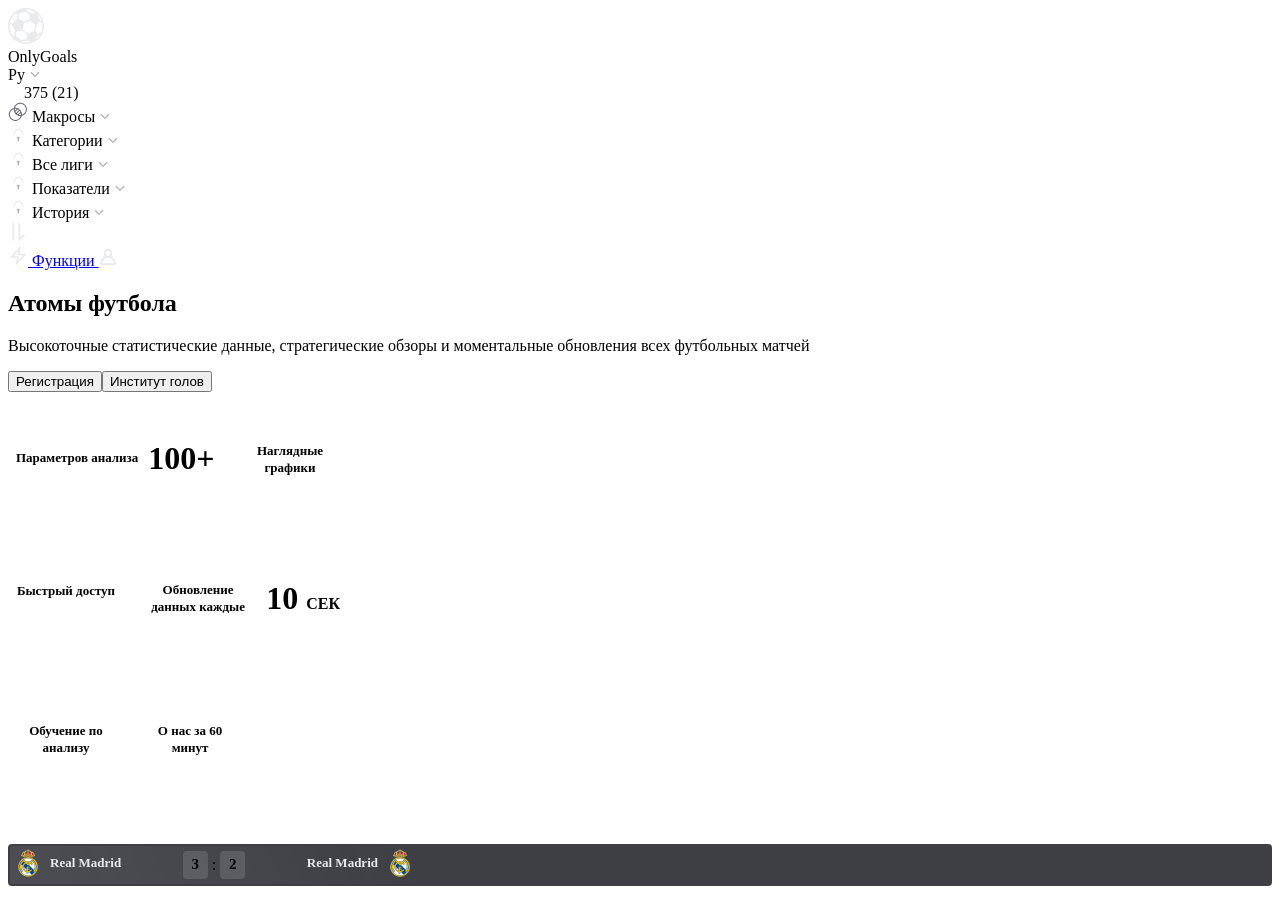
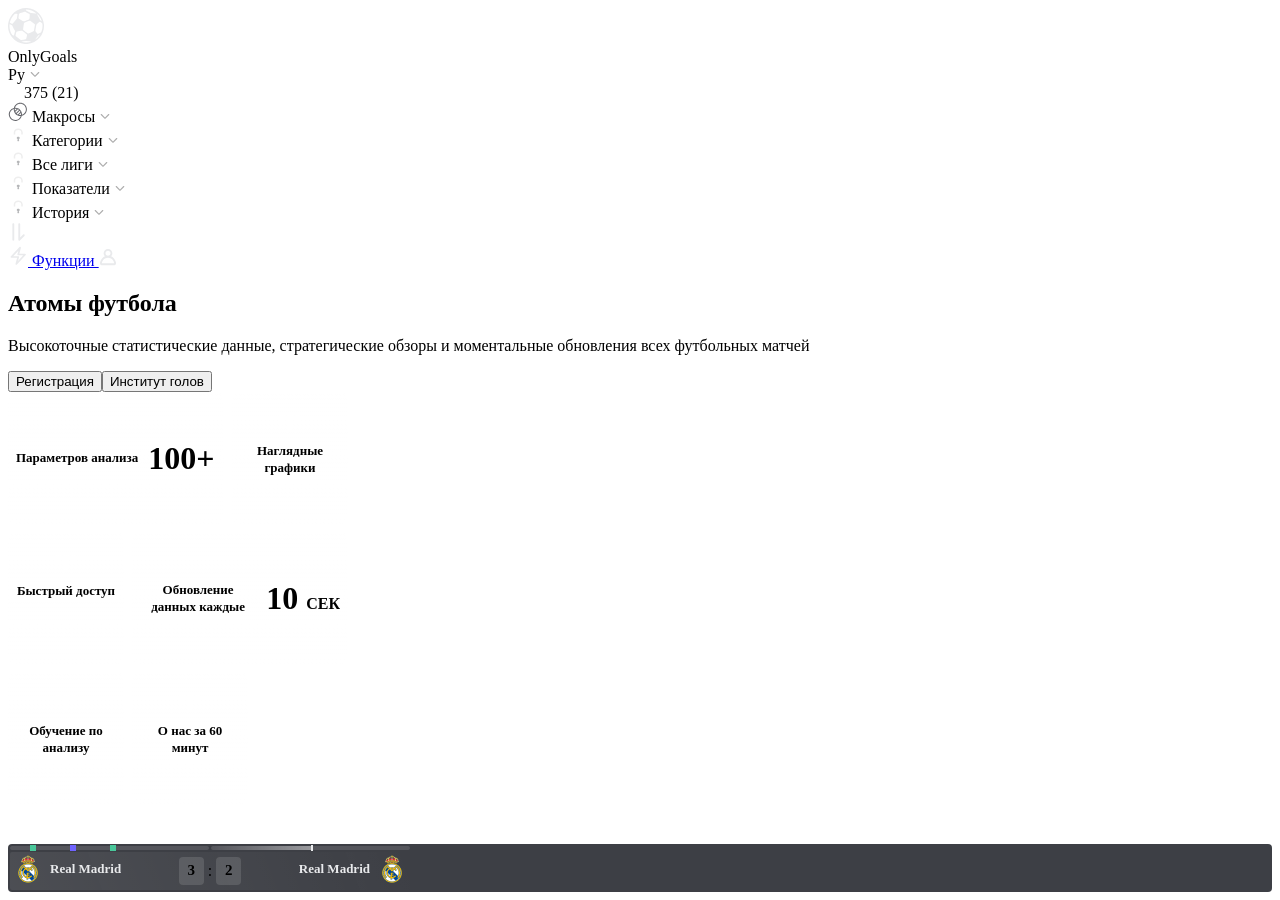
Before and after one commit to gldenis/onlygoals, a Vue app: page / in a window 1280 px wide. Built offline with nearby package versions, Linux system fonts and the light colour scheme; the HTML template or start-up script is replaced by a standard one.

Commit message:
FEAT: add timeline

```diff
--- a/src/pages/index.vue
+++ b/src/pages/index.vue
@@ -50,6 +50,19 @@ import IconCharts from '@/components/icons/hero/IconCharts.vue'
     <section class="games">
       <div class="container">
         <div class="game-card">
+          <div class="game-card__column game-card__column--wide">
+            <div class="game-timeline">
+              <div class="game-timeline__item">
+                <div class="game-timeline__value" style="width: 100%;"></div>
+                <div class="game-timeline__goal game-timeline__goal--team-1" style="left: 10%;"></div>
+                <div class="game-timeline__goal game-timeline__goal--team-2" style="left: 30%;"></div>
+                <div class="game-timeline__goal game-timeline__goal--team-1" style="left: 50%;"></div>
+              </div>
+              <div class="game-timeline__item">
+                <div class="game-timeline__value game-timeline__value--current" style="width: 50%;"></div>
+                <div class="game-timeline__current-time"></div>
+              </div>
+            </div>
             <div class="game-meta">
               <div class="game-meta__part">
                 <div class="game-meta__logo">
@@ -88,6 +101,8 @@ import IconCharts from '@/components/icons/hero/IconCharts.vue'
               </div>
             </div>
           </div>
+
+        </div>
       </div>
 
     </section>
@@ -95,6 +110,68 @@ import IconCharts from '@/components/icons/hero/IconCharts.vue'
 </template>
 
 <style lang="scss" scoped>
+.game-timeline {
+  display: flex;
+  gap: 2px;
+
+  &__item {
+    height: 4px;
+    border-radius: 2px;
+    background: var(--neutral-left-12, rgba(255, 255, 255, 0.12));
+    width: calc((100% - 2px) / 2);
+    position: relative;
+    display: flex;
+    align-items: center;
+  }
+
+  &__value {
+    height: 100%;
+
+    &--current {
+      opacity: 0.4;
+      background: var(--Neutral-Left-R1, linear-gradient(270deg, #FFF 0%, rgba(255, 255, 255, 0.00) 100%));
+    }
+  }
+
+  &__current-time {
+    position: absolute;
+    height: 6px;
+    width: 2px;
+    background: var(--Neutral-1, #E9EAEC);
+    left: 50%;
+    top: 50%;
+    transform: translateY(-50%);
+  }
+
+  &__goal {
+    position: absolute;
+    width: 6px;
+    height: 6px;
+    transition: .3s;
+
+    &--team-1 {
+      background: var(--2, #49C79A);
+    }
+
+    &--team-2 {
+      background: var(--Secondary-5, #6F63FF);
+    }
+  }
+
+  &:hover {
+    .game-timeline__value {
+      opacity: 1;
+      background: var(--neutral-left-84, rgba(255, 255, 255, 0.84));
+    }
+    .game-timeline__goal {
+      width: 12px;
+      height: 12px;
+      transform: rotate(-135deg);
+      border-radius: 2px;
+      border: 1px solid var(--Neutral-1, #E9EAEC);
+    }
+  }
+}
 .games {
   margin-top: 40px;
 }
@@ -104,12 +181,21 @@ import IconCharts from '@/components/icons/hero/IconCharts.vue'
   background: var(--neutral-right-84, rgba(25, 27, 34, 0.84));
   backdrop-filter: blur(4px);
   padding: 2px;
+
+  &__column {
+    display: flex;
+    flex-direction: column;
+    gap: 2px;
+
+    &--wide {
+      width: 400px;
+    }
+  }
 }
 
 .game-meta {
   border-radius: 2px;
   padding: 0 4px;
-  width: 400px;
   height: 38px;
   display: flex;
   align-items: center;
```
Lines whose indentation alone changed are shown as unchanged.
